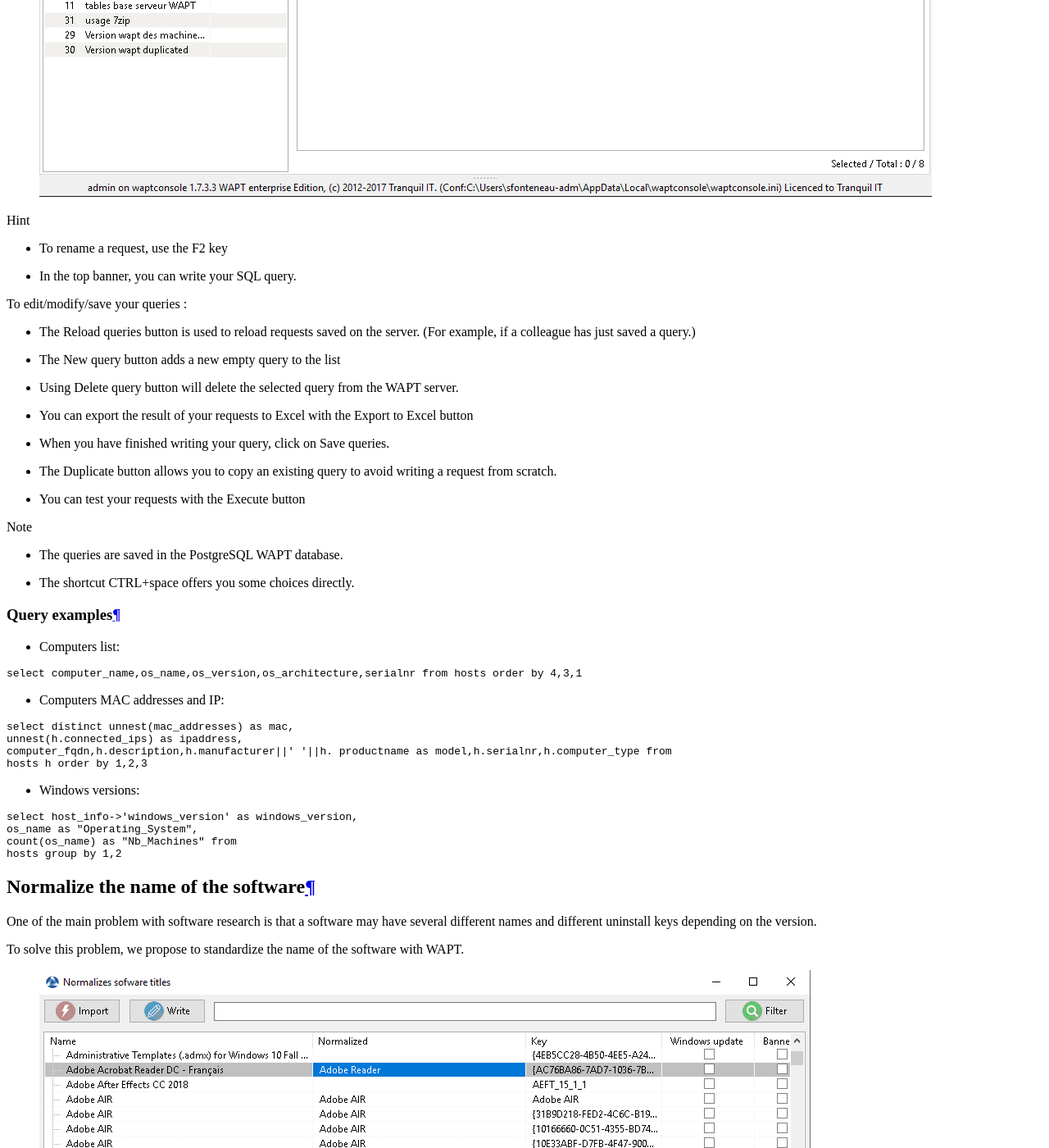
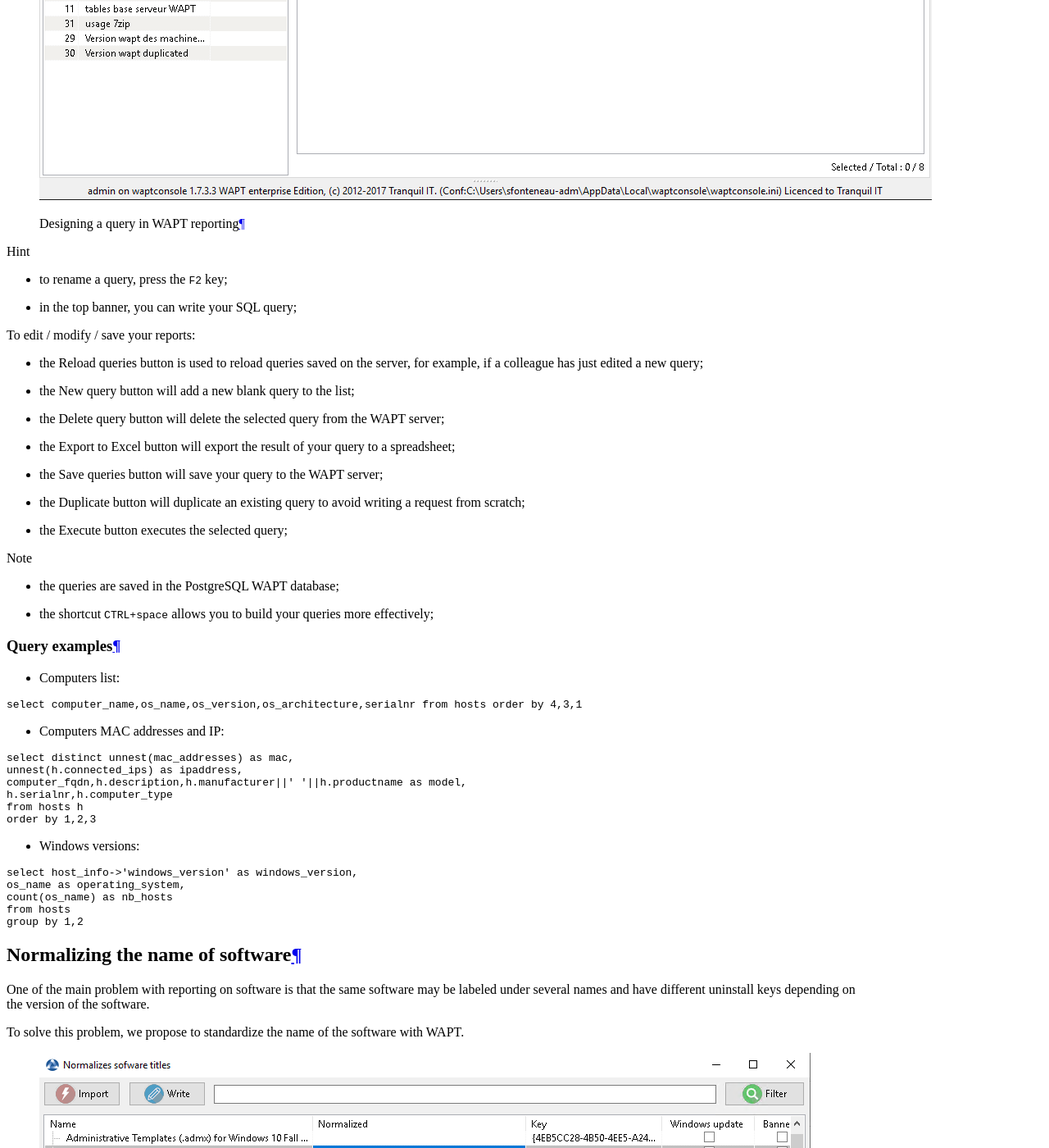
Before and after one commit to tranquilit/WAPT-Documentation, a Sphinx documentation site: the page built from source/wapt-usage/wapt-reporting.rst, in a window 1280 px wide and 1400 px high, scrolled down 1816 px. Shown: the whole window at 82% size. Built offline with Sphinx 7.4.7 and the Read the Docs theme 2.0.0, drawn with Linux system fonts in a browser that asks for light colours; some of the changed text lies outside the part shown.

Commit message:
fixes to english rst

```diff
--- a/source/wapt-usage/wapt-reporting.rst
+++ b/source/wapt-usage/wapt-reporting.rst
@@ -6,64 +6,80 @@
    Niveau 5 : ^^^^^^^^^^^^^^^^^^^^
 
 .. meta::
-  :description: Using the WAPT console
-  :keywords: WAPT, console, documentation
+  :description: Using the reporting functions in WAPT
+  :keywords: WAPT, console, reporting, SQL, query, PostgreSQL, documentation
 
 .. _wapt_reporting:
 
-.. versionadded:: 1.7
+.. versionadded:: 1.7 Enterprise
 
-Using Reporting
-====================================
+Using the reporting functions in WAPT
+=====================================
 
 .. hint::
 
   Feature only available with WAPT Enterprise
 
+Working principle
+-----------------
 
-Principle
------------
+WAPT **Enterprise** offers advanced reporting capabilities.
 
-WAPT Enterprise proposes reporting possibilities.
+Indeed, who better than you to know what you want in your report.
 
-Indeed, who better than you know what you want in your report.
+With WAPT we offer to write your own SQL queries to display the result
+in the wapt console.
 
-With WAPT we offer to write your own SQL query to display the result in the wapt console.
+WAPT query Designer
+-------------------
 
+The query designer offers you the ability to edit your own queries
+on the WAPT PostgreSQL database.
 
-Query Designer
---------------------------------------------
-
-The query designer offers you the ability to write down your own queries on WAPT database.
-
-To create a new query, click the :guilabel:`Reporting` tab, click :guilabel:`Design Mode` and :guilabel:`New query`
+To create a new report, click on
+:menuselection:`Reporting --> Design Mode --> New query`.
 
 .. figure:: wapt_console-report-design.png
   :align: center
-  :alt: Design
+  :alt: Designing a query in WAPT reporting
+
+  Designing a query in WAPT reporting
 
 .. hint::
 
- * To rename a request, use the F2 key
- * In the top banner, you can write your SQL query.
+ * to rename a query, press the :kbd:`F2` key;
 
-To edit/modify/save your queries :
+ * in the top banner, you can write your SQL query;
 
-* The :guilabel:`Reload queries` button is used to reload requests saved on the server. (For example, if a colleague has just saved a query.)
-* The :guilabel:`New query` button adds a new empty query to the list
-* Using :guilabel:`Delete query` button will delete the selected query from the WAPT server.
-* You can export the result of your requests to Excel with the :guilabel:`Export to Excel` button
-* When you have finished writing your query, click on :guilabel:`Save queries`.
-* The :guilabel:`Duplicate` button allows you to copy an existing query to avoid writing a request from scratch.
-* You can test your requests with the :guilabel:`Execute` button
+To edit / modify / save your reports:
+
+* the :guilabel:`Reload queries` button is used to reload queries saved
+  on the server, for example, if a colleague has just edited a new query;
+
+* the :guilabel:`New query` button will add a new blank query to the list;
+
+* the :guilabel:`Delete query` button will delete the selected
+  query from the WAPT server;
+
+* the :guilabel:`Export to Excel` button will export
+  the result of your query to a spreadsheet;
+
+* the :guilabel:`Save queries` button will save your query to the WAPT server;
+
+* the :guilabel:`Duplicate` button will duplicate an existing query
+  to avoid writing a request from scratch;
+
+* the :guilabel:`Execute` button executes the selected query;
 
 .. note::
 
- * The queries are saved in the PostgreSQL WAPT database.
- * The shortcut CTRL+space offers you some choices directly.
+  * the queries are saved in the PostgreSQL WAPT database;
+
+  * the shortcut :kbd:`CTRL+space` allows you to build your queries
+    more effectively;
 
 Query examples
-+++++++++++++++
+++++++++++++++
 
 * Computers list:
 
@@ -77,40 +93,54 @@
 
   select distinct unnest(mac_addresses) as mac,
   unnest(h.connected_ips) as ipaddress,
-  computer_fqdn,h.description,h.manufacturer||' '||h. productname as model,h.serialnr,h.computer_type from
-  hosts h order by 1,2,3
+  computer_fqdn,h.description,h.manufacturer||' '||h.productname as model,
+  h.serialnr,h.computer_type
+  from hosts h
+  order by 1,2,3
 
 * Windows versions:
 
 .. code-block:: sql
 
   select host_info->'windows_version' as windows_version,
-  os_name as "Operating_System",
-  count(os_name) as "Nb_Machines" from
-  hosts group by 1,2
+  os_name as operating_system,
+  count(os_name) as nb_hosts
+  from hosts
+  group by 1,2
 
+Normalizing the name of software
+--------------------------------
 
-Normalize the name of the software
-------------------------------------------------
-
-One of the main problem with software research is that a software may have several different names and different uninstall keys depending on the version.
+One of the main problem with reporting on software is that the same software
+may be labeled under several names and have different uninstall keys
+depending on the version of the software.
 
 To solve this problem, we propose to standardize the name of the software with WAPT.
 
 .. figure:: wapt_console-report-normalize.png
   :align: center
-  :alt: Normalize
+  :alt: Normalizing the name of software
 
-* Click :guilabel:`Normalize Software Names` in the :guilabel:`Tools` menu.
-* Select the software to standardize. (for example, all different version of Adobe Flash Player)
-* On the column :guilabel:`normalized`, press :guilabel:`F2` to assign a standardized name to the selected software. Then press Enter
+  Normalizing the name of software
+
+* click :guilabel:`Normalize Software Names` in the :guilabel:`Tools` menu;
+
+* select the software to standardize,
+  for example, all different version of Adobe Flash Player;
+
+* on the column :guilabel:`normalized`, press :kbd:`F2` to assign
+  a standardized name to the selected software. Then press Enter
 
 .. note::
 
- * To select several programs, select them with the shift-flech key combination
- * You can also indicate a software like "windows update" or "banned" ("Press spacebar" in the corresponding column)
+  * to select several programs, select them with the :kbd:`shift-up/down`
+    key combination;
 
-* Press on :guilabel:`Import` to load the changes from the server
-* Press on :guilabel:`Write` to save the changes
+  * you can also indicate a software like *windows update* or *banned*
+    (Press :kbd:`spacebar` in the corresponding column);
 
-You can now search on this standardized name.
+* press on :guilabel:`Import` to load the changes from the server;
+
+* press on :guilabel:`Write` to save your changes;
+
+You can now run your queries on this standardized name.
--- a/source/wapt-usage/wapt-selfservice.rst
+++ b/source/wapt-usage/wapt-selfservice.rst
@@ -74,4 +74,5 @@
 
 .. note::
 
-	If a group appears in multiple *selfservice* packages, then the rules will be merged.
+  If a group appears in multiple *selfservice* packages,
+  then the rules will be merged.
```
Also changed, not shown: source/wapt-usage/wapt-windows-update.rst (+60 -42 lines), 5 other files.
